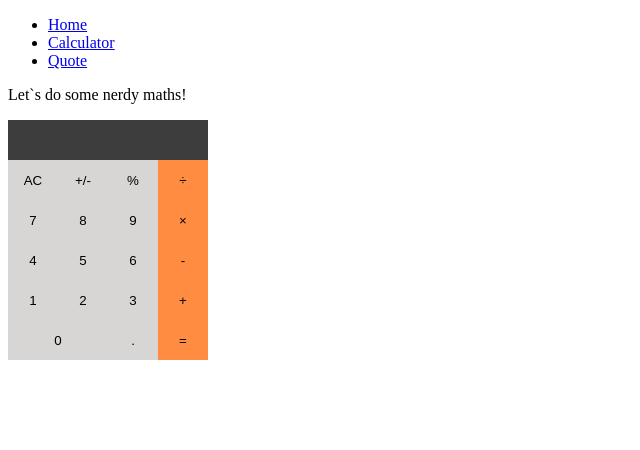
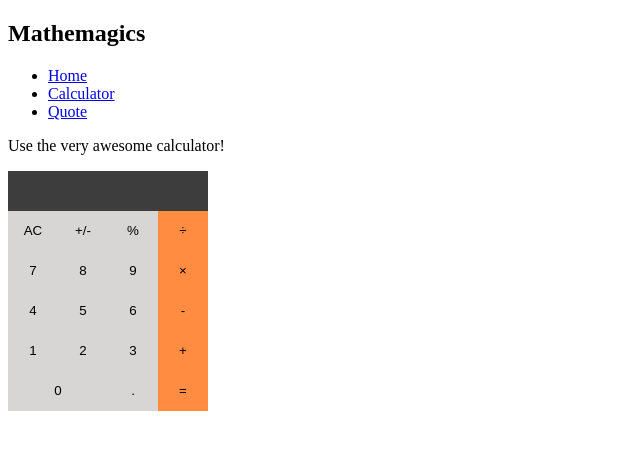
Before and after one commit to Danie12345/mathemagics, a React (Create React App) app: page /calculator in a window 1280 px wide. Shown: the top 450 px of the page, without its empty margins (0-640 px from the left). Built offline with nearby package versions, Linux system fonts and the light colour scheme.

Commit message:
Fixed missing text
Updated README getting started section

```diff
--- a/src/components/calculator-section/CalculatorSection.js
+++ b/src/components/calculator-section/CalculatorSection.js
@@ -3,7 +3,7 @@ import Calculator from '../calculator/Calculator';
 
 const CalculatorSection = () => (
   <div className="calculatorSection">
-    <p>Let`s do some nerdy maths!</p>
+    <p>Use the very awesome calculator!</p>
     <Calculator />
   </div>
 );
--- a/src/components/home/Home.js
+++ b/src/components/home/Home.js
@@ -2,7 +2,7 @@ import React from 'react';
 
 const Home = () => (
   <div>
-    <h1>Mathemagics</h1>
+    <h2>Welcome to the Mathemagics website!</h2>
     <p>
       Lorem, ipsum dolor sit amet consectetur adipisicing elit. Aliquam, in! Officia ex, corrupti
       error nemo doloribus labore ratione repudiandae laboriosam repellat neque asperiores, sint eos
--- a/src/components/nav/Nav.js
+++ b/src/components/nav/Nav.js
@@ -22,6 +22,7 @@ const Nav = () => {
 
   return (
     <nav className="navBar">
+      <h1>Mathemagics</h1>
       <ul>
         {links.map((link) => (
           <li key={link.id}>
```
Also changed, not shown: 1 other file (tests, documents, lock files or other folders).
